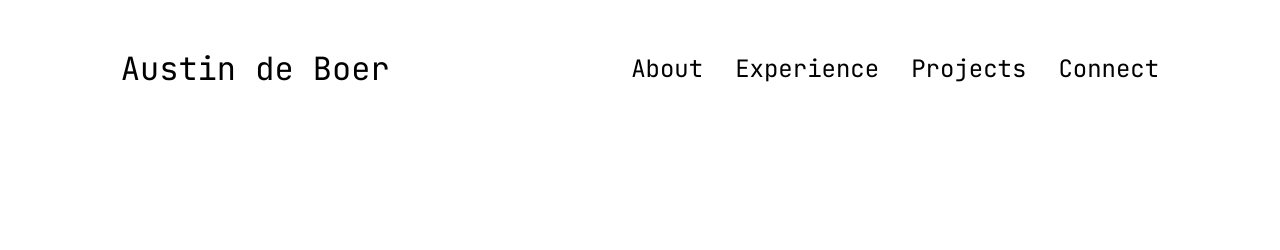
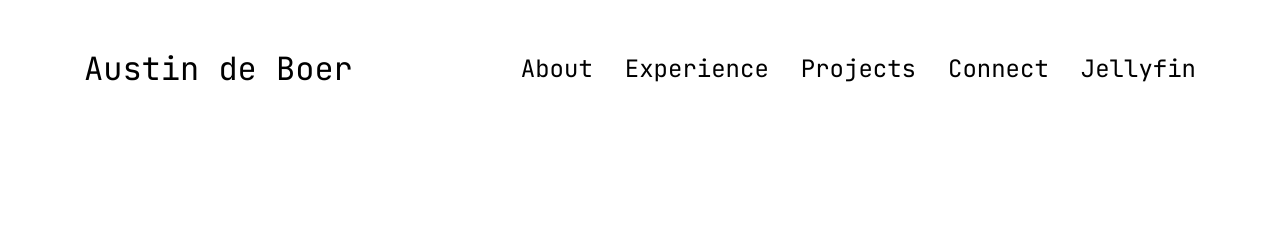
Before and after one commit to devboer/dev.portfolio, a plain HTML site: page index.html in a window 1280 px wide. Shown: the top 250 px of the page. Drawn offline with Linux system fonts and the light colour scheme; files whose address does not match are found by name.

Commit message:
new link to nav

```diff
--- a/index.html
+++ b/index.html
@@ -16,6 +16,7 @@
                 <li><a href="#experience">Experience</a></li>
                 <li><a href="#projects">Projects</a></li>
                 <li><a href="#connect">Connect</a></li>
+                <li><a href="https://jellyfin.devboer.com" target="_blank">Jellyfin</a></li>
             </ul>
         </div>
     </nav>
@@ -32,6 +33,7 @@
                 <li><a href="#experience" onclick="toggleMenu()">Experience</a></li>
                 <li><a href="#projects" onclick="toggleMenu()">Projects</a></li>
                 <li><a href="#connect" onclick="toggleMenu()">Connect</a></li>
+                <li><a href="https://jellyfin.devboer.com" target="_blank" onclick="toggleMenu()">Jellyfin</a></li>
             </div>
         </div>
     </nav>
```
